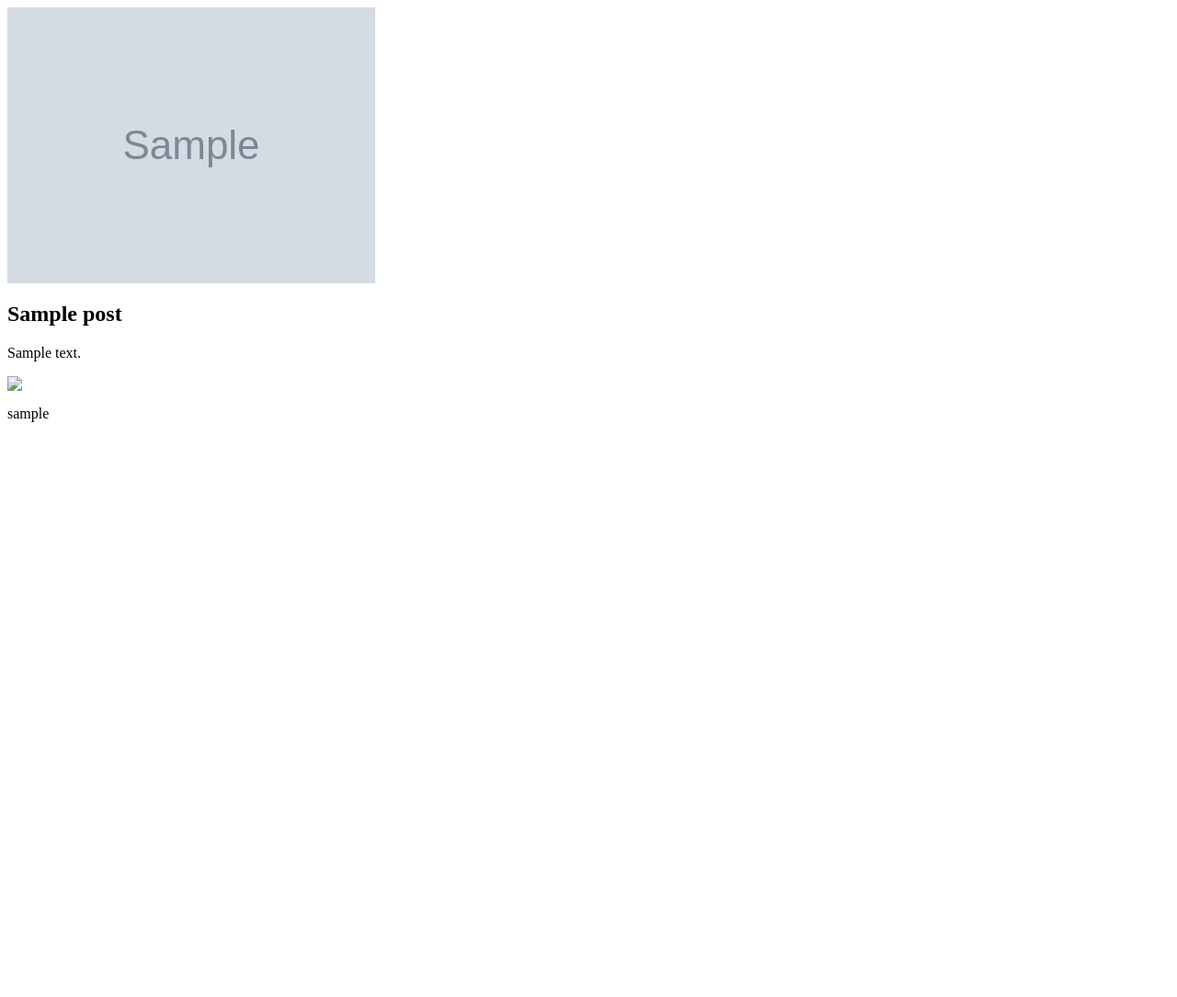
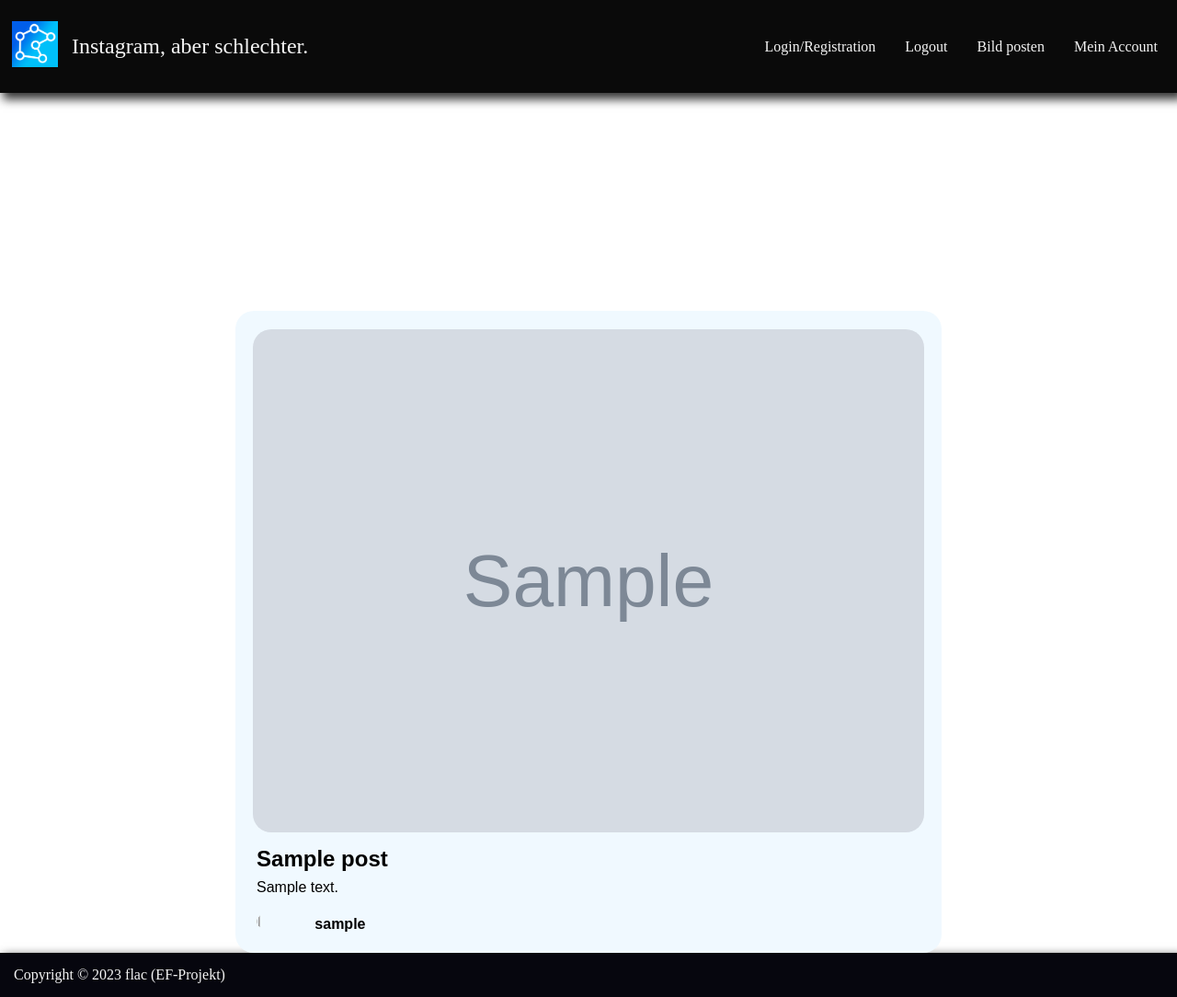
Before and after one commit to Chungster532/EFProjekt_flac23, a Flask app: template frontend/templates/postsTemplate.html in a window 1280 px wide. Shown: the whole page at 92% size. Before the commit the page ends 459 px from the top, so only its background shows below. Run offline with Flask 3, Linux system fonts and the light colour scheme; the template is opened without the code that fills it: most values are stand-ins (such as "Sample title", 1, 10 or a date in 2020); grey boxes marked "Sample" are stand-in pictures.

Commit message:
Finxed posts css

```diff
--- a/frontend/static/styles/styles.css
+++ b/frontend/static/styles/styles.css
@@ -2,10 +2,8 @@
     box-sizing: border-box;
 }
 body{
-    font-family: Arial, Helvetica, sans-serif;
     margin: 0;
     padding: 0;
-    color: whitesmoke;
 }
 .abc {
     border: 1px solid #ccc;
@@ -58,9 +56,64 @@ body{
     text-decoration: none;
     display: inline-block;
 }
-img{
-    border-radius: 15px;
+.post_image {
+    border-radius: 20px;
+    width: 95%;
+    margin: 2.5%;
+    margin-bottom: 1.5%;
 }
+
+.post_container {
+    display: flex;
+    flex-direction: column;
+    justify-content: center;
+    align-items: center;
+    font-family: Arial, Helvetica, sans-serif;
+    color: black;
+}
+
+.post_card {
+    background-color: rgb(240 249 255);
+    border-radius: 20px;
+    width: 60%;
+    margin-top: 3%;
+    margin-bottom: 0%;
+}
+
+.post_title {
+    margin-top: 0%;
+    margin-left: 3%;
+    padding-top: 0%;
+    margin-bottom: 0%;
+}
+.post_description {
+    margin-left: 3%;
+    margin-top: 1%;
+}
+
+.user_card_small {
+    padding-top: 0%;
+    margin-top: 0%;
+    margin-left: 3%;
+    display: flex;
+    flex-direction: row;
+    align-items: center;
+}
+
+.user_image_small {
+    width: 7%;
+    height: 7%;
+    border-radius: 50%;
+    margin-bottom: 3%;
+    margin-left: 0%;
+    margin-right: 1.5%;
+}
+
+.user_name_small {
+    margin-top: 0%;
+    font-weight: bolder;
+}
+
 .header-right a:hover{
     background-color: #14141b;
     border-radius: 15px;
--- a/frontend/templates/base.html
+++ b/frontend/templates/base.html
@@ -3,7 +3,7 @@
 <head>
     <meta charset="UTF-8">
     <meta name="viewport" content="width=device-width, initial-scale=1.0">
-    <link rel="stylesheet" type="text/css" href="{{ url_for('static',filename='styles/styles_login.css') }}"/>
+    <link rel="stylesheet" type="text/css" href="{{ url_for('static',filename='styles/styles.css') }}"/>
     <script src="{{url_for('static', filename='script.js')}}"></script>
     <title>IAS</title>
 </head>
--- a/frontend/templates/postsTemplate.html
+++ b/frontend/templates/postsTemplate.html
@@ -1,3 +1,6 @@
+{% extends "base.html" %}
+{% block content %}
+<div class="post_container">
     {% for post in posts %}
     <div class="post_card">
         <img class="post_image" src="{{post['image']}}">
@@ -6,3 +9,5 @@
         {% include 'userTemplateSmall.html' %}
     </div>
     {% endfor %}
+</div>
+{% endblock %}
```
Lines whose indentation alone changed are shown as unchanged.
